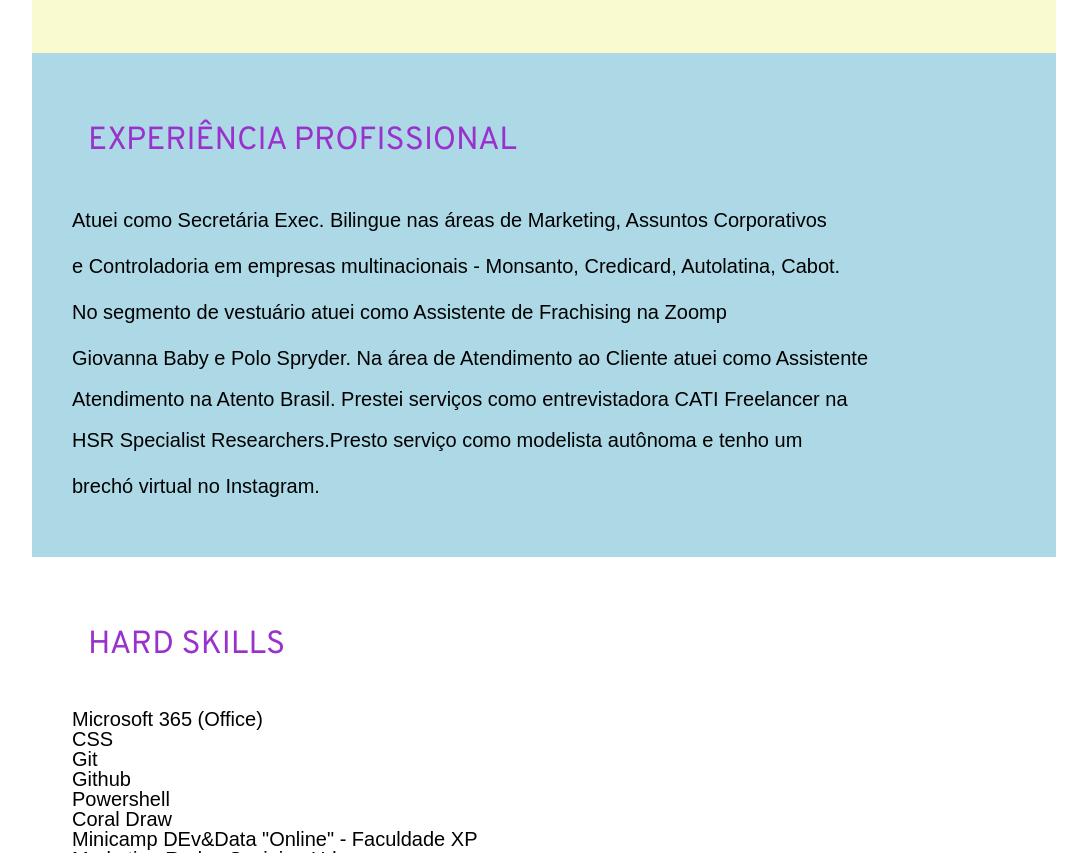
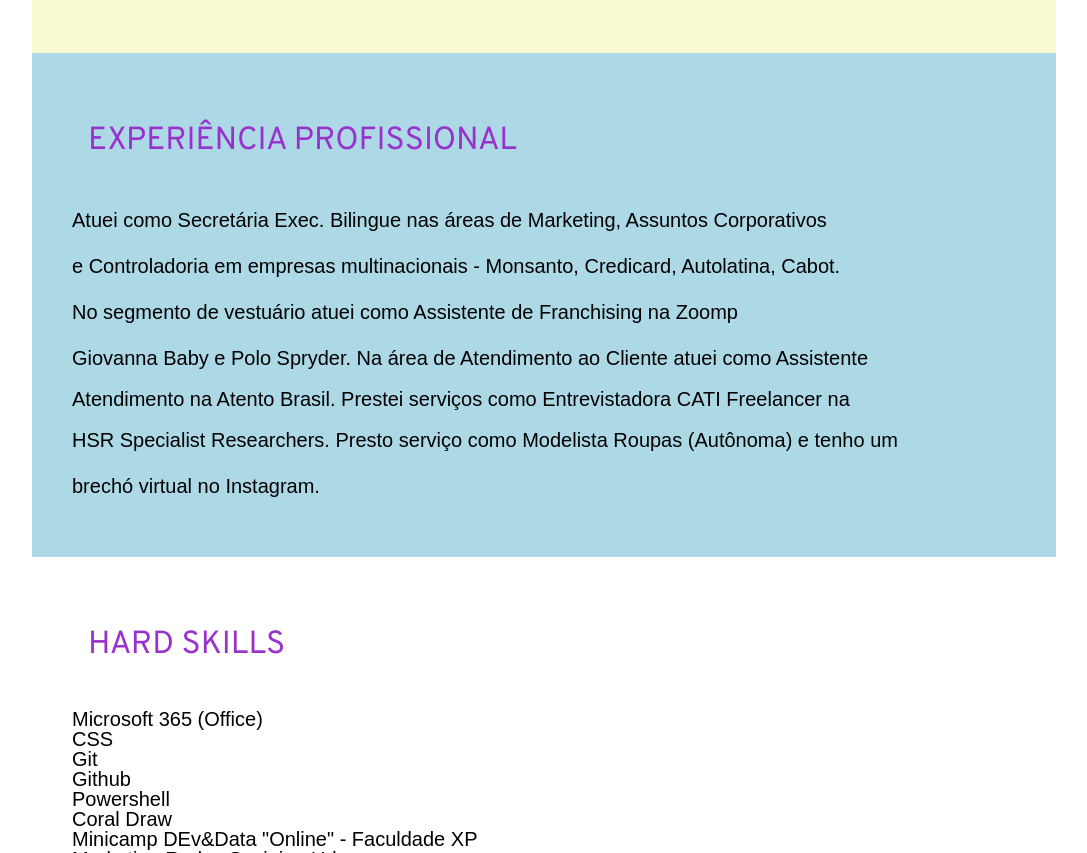
Before and after one commit to elisacarol/meu-curriculo, a plain HTML site: page index.html in a window 1280 px wide. Shown: the part 929-1782 px from the top of the page, without its empty margins (96-1183 px from the left). Drawn offline with Linux system fonts and the light colour scheme.

Commit message:
correcoes

```diff
--- a/index.html
+++ b/index.html
@@ -47,10 +47,10 @@
 
         <p>Atuei como Secretária Exec. Bilingue nas áreas de Marketing, Assuntos Corporativos</p>
         <p>e Controladoria em empresas multinacionais - Monsanto, Credicard, Autolatina, Cabot.</p>
-        <p>No segmento de vestuário atuei como Assistente de Frachising na Zoomp</p>
+        <p>No segmento de vestuário atuei como Assistente de Franchising na Zoomp</p>
         <p>Giovanna Baby e Polo Spryder. Na área de Atendimento ao Cliente atuei como Assistente</p>
-        Atendimento na Atento Brasil. Prestei serviços como entrevistadora CATI Freelancer na</p>
-        <p>HSR Specialist Researchers.Presto serviço como modelista autônoma e tenho um</p>
+        Atendimento na Atento Brasil. Prestei serviços como Entrevistadora CATI Freelancer na</p>
+        <p>HSR Specialist Researchers. Presto serviço como Modelista Roupas (Autônoma)  e tenho um</p>
         <p>brechó virtual no Instagram.</p>
 
     </section>
```
